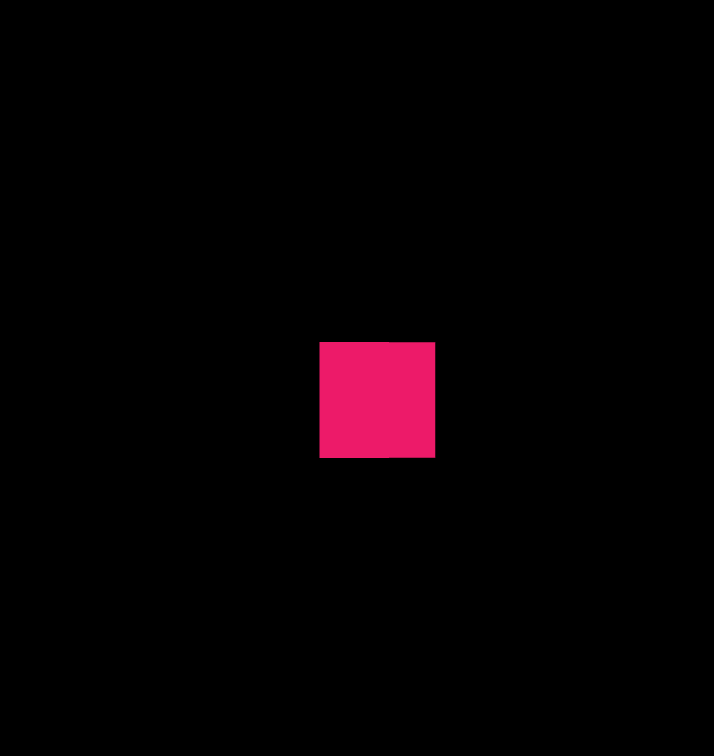
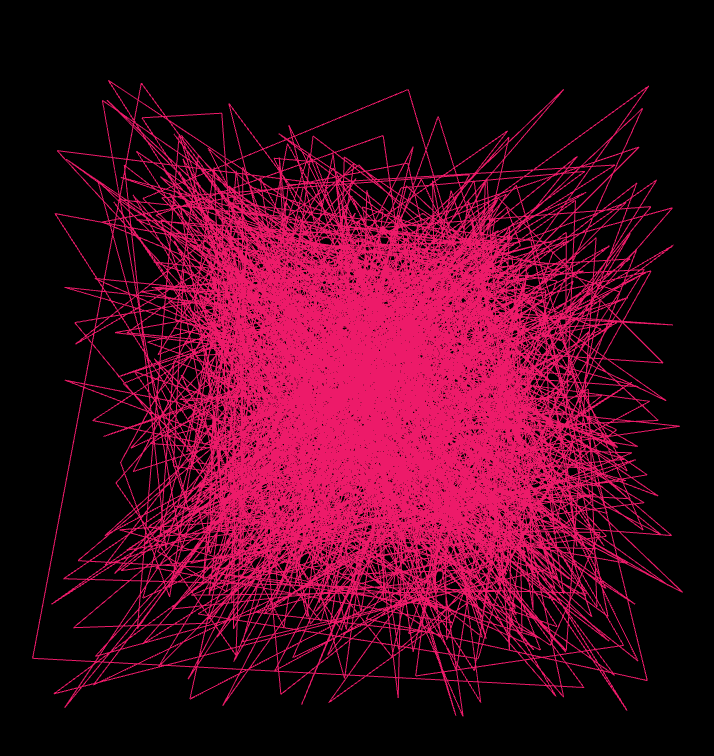
Before and after one commit to JiwonChoi1017/Practice-React-Three-Fiber, a React (Create React App) app: page / in a window 1280 px wide. Shown: the top 756 px of the page, without its empty margins (264-978 px from the left). Built offline with nearby package versions, Linux system fonts and the light colour scheme.

Commit message:
ジオメトリ学習

```diff
--- a/src/App.tsx
+++ b/src/App.tsx
@@ -3,7 +3,7 @@ import "./styles/style.css";
 import { Cursor, Sizes } from "./Common";
 import React, { useEffect, useState } from "react";
 
-import Resizing from "./components/resizing/Resizing";
+import Geometry from "./components/geometry/Geometry";
 
 /**
  * App.
@@ -35,7 +35,7 @@ function App() {
     return () => window.removeEventListener("resize", resizeHandler);
   }, []);
 
-  return <Resizing sizes={sizes} />;
+  return <Geometry sizes={sizes} />;
 }
 
 export default App;
--- /dev/null
+++ b/src/components/geometry/Geometry.tsx
@@ -0,0 +1,68 @@
+/* eslint-disable react/no-unknown-property */
+
+import React, { useRef } from "react";
+
+import { Canvas } from "@react-three/fiber";
+import { OrbitControls } from "@react-three/drei";
+import { Sizes } from "../../Common";
+import classes from "../../styles/Global.module.css";
+
+/**
+ * Props.
+ */
+interface Props {
+  sizes: Sizes;
+}
+
+/**
+ * キューブ.
+ * @return キューブ.
+ */
+const Cube = () => {
+  const cubeRef = useRef<THREE.Mesh>(null);
+  // const positionArray = new Float32Array([0, 0, 0, 0, 1, 0, 1, 0, 0]);
+  const count = 500;
+  const positionArray = new Float32Array(count * 3 * 3);
+
+  for (let i = 0; i < count * 3 * 3; i++) {
+    positionArray[i] = (Math.random() - 0.5) * 4;
+  }
+
+  const object = (
+    <mesh ref={cubeRef}>
+      {/* <boxGeometry args={[1, 1, 1, 4, 4, 4]} /> */}
+      <bufferGeometry attach="geometry">
+        <bufferAttribute
+          attach="attributes-position"
+          count={positionArray.length / 3}
+          array={positionArray}
+          itemSize={3}
+        />
+      </bufferGeometry>
+      <meshBasicMaterial color="#e91e63" wireframe={true} />
+    </mesh>
+  );
+  return object;
+};
+
+/**
+ * Geometry.
+ * @param {object} sizes 画面サイズ
+ * @return Geometry.
+ */
+const Geometry = ({ sizes }: Props) => {
+  return (
+    <div
+      style={{ width: sizes.width, height: sizes.height }}
+      className={classes.canvas_new}
+    >
+      <Canvas>
+        <color attach="background" args={["black"]} />
+        <Cube />
+        <OrbitControls />
+      </Canvas>
+    </div>
+  );
+};
+
+export default Geometry;
```
